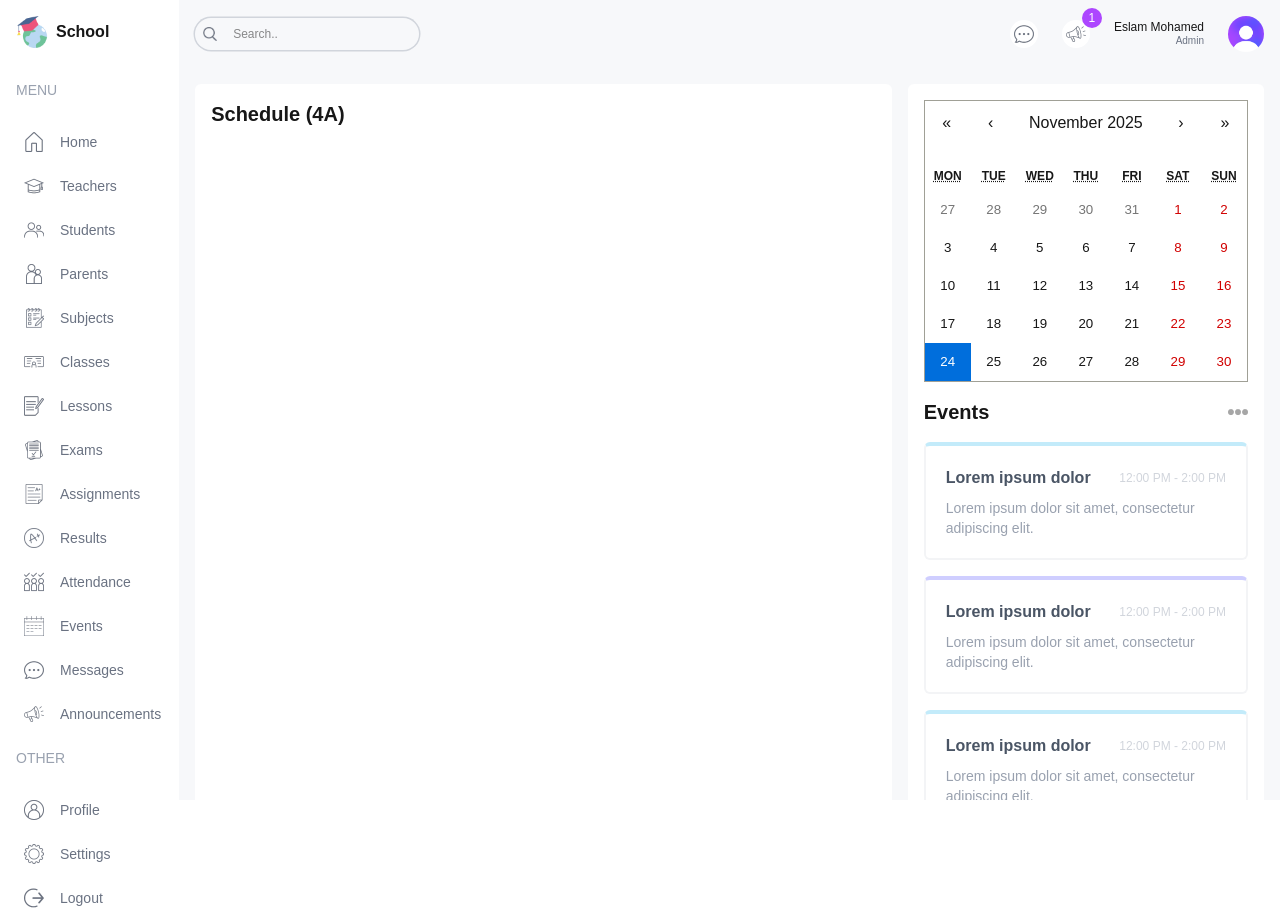
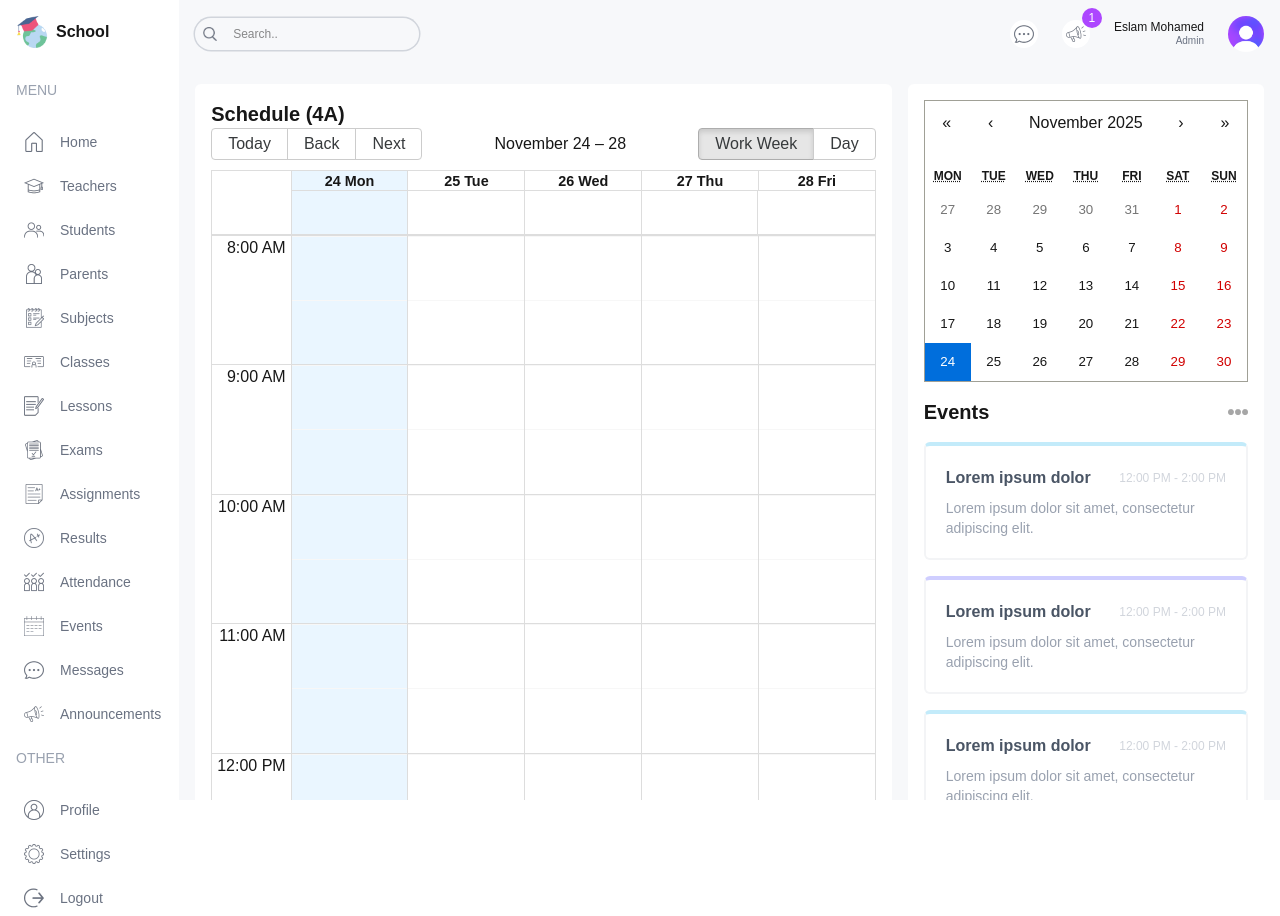
Before and after one commit to EslamMhamed/next-dashboard-ui, a Next.js app: page /student in a window 1280 px wide. Built offline with nearby package versions, Linux system fonts and the light colour scheme.

Commit message:
update data, layout(dashboard), BigCalendar component, and pages

```diff
--- a/app/(dashboard)/layout.tsx
+++ b/app/(dashboard)/layout.tsx
@@ -19,7 +19,7 @@
         <Menu />
       </div>
       {/* RIGHT */}
-      <div className=" w-[86%] md:w-[92%] lg:w-[84%] xl:w-[86%] bg-[#f7f8fa] overflow-scroll ">
+      <div className=" w-[86%] md:w-[92%] lg:w-[84%] xl:w-[86%] bg-[#f7f8fa] overflow-scroll flex flex-col ">
         <Navbar />
         {children}
       </div>
--- a/app/(dashboard)/parent/page.tsx
+++ b/app/(dashboard)/parent/page.tsx
@@ -1,7 +1,21 @@
+import Announcements from "@/components/Announcements"
+import BigCalendar from "@/components/BigCalendar"
 
 function ParentPage() {
   return (
-    <div>ParentPage</div>
+    <div className="p-4 flex flex-col gap-4 xl:flex-row flex-1">
+      {/* Left */}
+        <div className="w-full xl:w-2/3">
+          <div className="h-full rounded-md bg-white p-4">
+            <h1 className="text-xl font-semibold">Schedule (Eslam Mohamed) </h1>
+            <BigCalendar />
+          </div>
+        </div>
+      {/* Right */}
+        <div className="w-full xl:w-1/3 flex flex-col gap-8">
+          <Announcements />
+        </div>
+    </div>
   )
 }
 
--- a/app/(dashboard)/student/page.tsx
+++ b/app/(dashboard)/student/page.tsx
@@ -1,4 +1,5 @@
 import Announcements from "@/components/Announcements"
+import BigCalendar from "@/components/BigCalendar"
 import EventCalender from "@/components/EventCalender"
 
 function StudentPage() {
@@ -8,6 +9,7 @@
         <div className="w-full xl:w-2/3">
           <div className="h-full rounded-md bg-white p-4">
             <h1 className="text-xl font-semibold">Schedule (4A)</h1>
+            <BigCalendar />
           </div>
         </div>
       {/* Right */}
--- a/app/(dashboard)/teacher/page.tsx
+++ b/app/(dashboard)/teacher/page.tsx
@@ -1,7 +1,21 @@
+import Announcements from "@/components/Announcements"
+import BigCalendar from "@/components/BigCalendar"
 
 function TeacherPage() {
   return (
-    <div>TeacherPage</div>
+    <div className="p-4 flex flex-col gap-4 xl:flex-row flex-1">
+      {/* Left */}
+        <div className="w-full xl:w-2/3">
+          <div className="h-full rounded-md bg-white p-4">
+            <h1 className="text-xl font-semibold">Schedule </h1>
+            <BigCalendar />
+          </div>
+        </div>
+      {/* Right */}
+        <div className="w-full xl:w-1/3 flex flex-col gap-8">
+          <Announcements />
+        </div>
+    </div>
   )
 }
 
--- /dev/null
+++ b/components/BigCalendar.tsx
@@ -0,0 +1,33 @@
+'use client'
+
+import { Calendar, momentLocalizer, View, Views } from 'react-big-calendar'
+import moment from 'moment'
+import { calendarEvents } from '@/lib/data'
+import 'react-big-calendar/lib/css/react-big-calendar.css'
+import { useState } from 'react'
+
+const localizer = momentLocalizer(moment)
+
+const BigCalendar = () => {
+  const [view, setView] = useState<View>(Views.WORK_WEEK)
+
+  function handleOnChangeView(selectView:View){
+    setView(selectView)
+  }
+
+  return(
+    <Calendar
+      localizer={localizer}
+      events={calendarEvents}
+      startAccessor="start"
+      endAccessor="end"
+      views={['work_week', 'day']}
+      view={view}
+      style={{ height: '98%' }}
+      onView={handleOnChangeView}
+      min={new Date (2026,1,0,8,0,0)}
+      max={new Date (2026,1,0,17,0,0)}
+    />)
+}
+
+export default BigCalendar
--- a/lib/data.ts
+++ b/lib/data.ts
@@ -921,143 +921,143 @@
   {
     title: "Math",
     allDay: false,
-    start: new Date(2024, 7, 12, 8, 0),
-    end: new Date(2024, 7, 12, 8, 45),
+    start: new Date(2025, 7, 12, 8, 0),
+    end: new Date(2025, 7, 12, 8, 45),
   },
   {
     title: "English",
     allDay: false,
-    start: new Date(2024, 7, 12, 9, 0),
-    end: new Date(2024, 7, 12, 9, 45),
+    start: new Date(2025, 7, 12, 9, 0),
+    end: new Date(2025, 7, 12, 9, 45),
   },
   {
     title: "Biology",
     allDay: false,
-    start: new Date(2024, 7, 12, 10, 0),
-    end: new Date(2024, 7, 12, 10, 45),
+    start: new Date(2025, 7, 12, 10, 0),
+    end: new Date(2025, 7, 12, 10, 45),
   },
   {
     title: "Physics",
     allDay: false,
-    start: new Date(2024, 7, 12, 11, 0),
-    end: new Date(2024, 7, 12, 11, 45),
+    start: new Date(2025, 7, 12, 11, 0),
+    end: new Date(2025, 7, 12, 11, 45),
   },
   {
     title: "Chemistry",
     allDay: false,
-    start: new Date(2024, 7, 12, 13, 0),
-    end: new Date(2024, 7, 12, 13, 45),
+    start: new Date(2025, 7, 12, 13, 0),
+    end: new Date(2025, 7, 12, 13, 45),
   },
   {
     title: "History",
     allDay: false,
-    start: new Date(2024, 7, 12, 14, 0),
-    end: new Date(2024, 7, 12, 14, 45),
+    start: new Date(2025, 7, 12, 14, 0),
+    end: new Date(2025, 7, 12, 14, 45),
   },
   {
     title: "English",
     allDay: false,
-    start: new Date(2024, 7, 13, 9, 0),
-    end: new Date(2024, 7, 13, 9, 45),
+    start: new Date(2025, 7, 13, 9, 0),
+    end: new Date(2025, 7, 13, 9, 45),
   },
   {
     title: "Biology",
     allDay: false,
-    start: new Date(2024, 7, 13, 10, 0),
-    end: new Date(2024, 7, 13, 10, 45),
+    start: new Date(2025, 7, 13, 10, 0),
+    end: new Date(2025, 7, 13, 10, 45),
   },
   {
     title: "Physics",
     allDay: false,
-    start: new Date(2024, 7, 13, 11, 0),
-    end: new Date(2024, 7, 13, 11, 45),
+    start: new Date(2025, 7, 13, 11, 0),
+    end: new Date(2025, 7, 13, 11, 45),
   },
 
   {
     title: "History",
     allDay: false,
-    start: new Date(2024, 7, 13, 14, 0),
-    end: new Date(2024, 7, 13, 14, 45),
+    start: new Date(2025, 7, 13, 14, 0),
+    end: new Date(2025, 7, 13, 14, 45),
   },
   {
     title: "Math",
     allDay: false,
-    start: new Date(2024, 7, 14, 8, 0),
-    end: new Date(2024, 7, 14, 8, 45),
+    start: new Date(2025, 7, 14, 8, 0),
+    end: new Date(2025, 7, 14, 8, 45),
   },
   {
     title: "Biology",
     allDay: false,
-    start: new Date(2024, 7, 14, 10, 0),
-    end: new Date(2024, 7, 14, 10, 45),
+    start: new Date(2025, 7, 14, 10, 0),
+    end: new Date(2025, 7, 14, 10, 45),
   },
 
   {
     title: "Chemistry",
     allDay: false,
-    start: new Date(2024, 7, 14, 13, 0),
-    end: new Date(2024, 7, 14, 13, 45),
+    start: new Date(2025, 7, 14, 13, 0),
+    end: new Date(2025, 7, 14, 13, 45),
   },
   {
     title: "History",
     allDay: false,
-    start: new Date(2024, 7, 14, 14, 0),
-    end: new Date(2024, 7, 13, 14, 45),
+    start: new Date(2025, 7, 14, 14, 0),
+    end: new Date(2025, 7, 13, 14, 45),
   },
   {
     title: "English",
     allDay: false,
-    start: new Date(2024, 7, 15, 9, 0),
-    end: new Date(2024, 7, 15, 9, 45),
+    start: new Date(2025, 7, 15, 9, 0),
+    end: new Date(2025, 7, 15, 9, 45),
   },
   {
     title: "Biology",
     allDay: false,
-    start: new Date(2024, 7, 15, 10, 0),
-    end: new Date(2024, 7, 15, 10, 45),
+    start: new Date(2025, 7, 15, 10, 0),
+    end: new Date(2025, 7, 15, 10, 45),
   },
   {
     title: "Physics",
     allDay: false,
-    start: new Date(2024, 7, 15, 11, 0),
-    end: new Date(2024, 7, 15, 11, 45),
+    start: new Date(2025, 7, 15, 11, 0),
+    end: new Date(2025, 7, 15, 11, 45),
   },
 
   {
     title: "History",
     allDay: false,
-    start: new Date(2024, 7, 15, 14, 0),
-    end: new Date(2024, 7, 15, 14, 45),
+    start: new Date(2025, 7, 15, 14, 0),
+    end: new Date(2025, 7, 15, 14, 45),
   },
   {
     title: "Math",
     allDay: false,
-    start: new Date(2024, 7, 16, 8, 0),
-    end: new Date(2024, 7, 16, 8, 45),
+    start: new Date(2025, 7, 16, 8, 0),
+    end: new Date(2025, 7, 16, 8, 45),
   },
   {
     title: "English",
     allDay: false,
-    start: new Date(2024, 7, 16, 9, 0),
-    end: new Date(2024, 7, 16, 9, 45),
+    start: new Date(2025, 7, 16, 9, 0),
+    end: new Date(2025, 7, 16, 9, 45),
   },
 
   {
     title: "Physics",
     allDay: false,
-    start: new Date(2024, 7, 16, 11, 0),
-    end: new Date(2024, 7, 16, 11, 45),
+    start: new Date(2025, 7, 16, 11, 0),
+    end: new Date(2025, 7, 16, 11, 45),
   },
   {
     title: "Chemistry",
     allDay: false,
-    start: new Date(2024, 7, 16, 13, 0),
-    end: new Date(2024, 7, 16, 13, 45),
+    start: new Date(2025, 7, 16, 13, 0),
+    end: new Date(2025, 7, 16, 13, 45),
   },
   {
     title: "History",
     allDay: false,
-    start: new Date(2024, 7, 16, 14, 0),
-    end: new Date(2024, 7, 16, 14, 45),
+    start: new Date(2025, 7, 16, 14, 0),
+    end: new Date(2025, 7, 16, 14, 45),
   },
 ];
```
